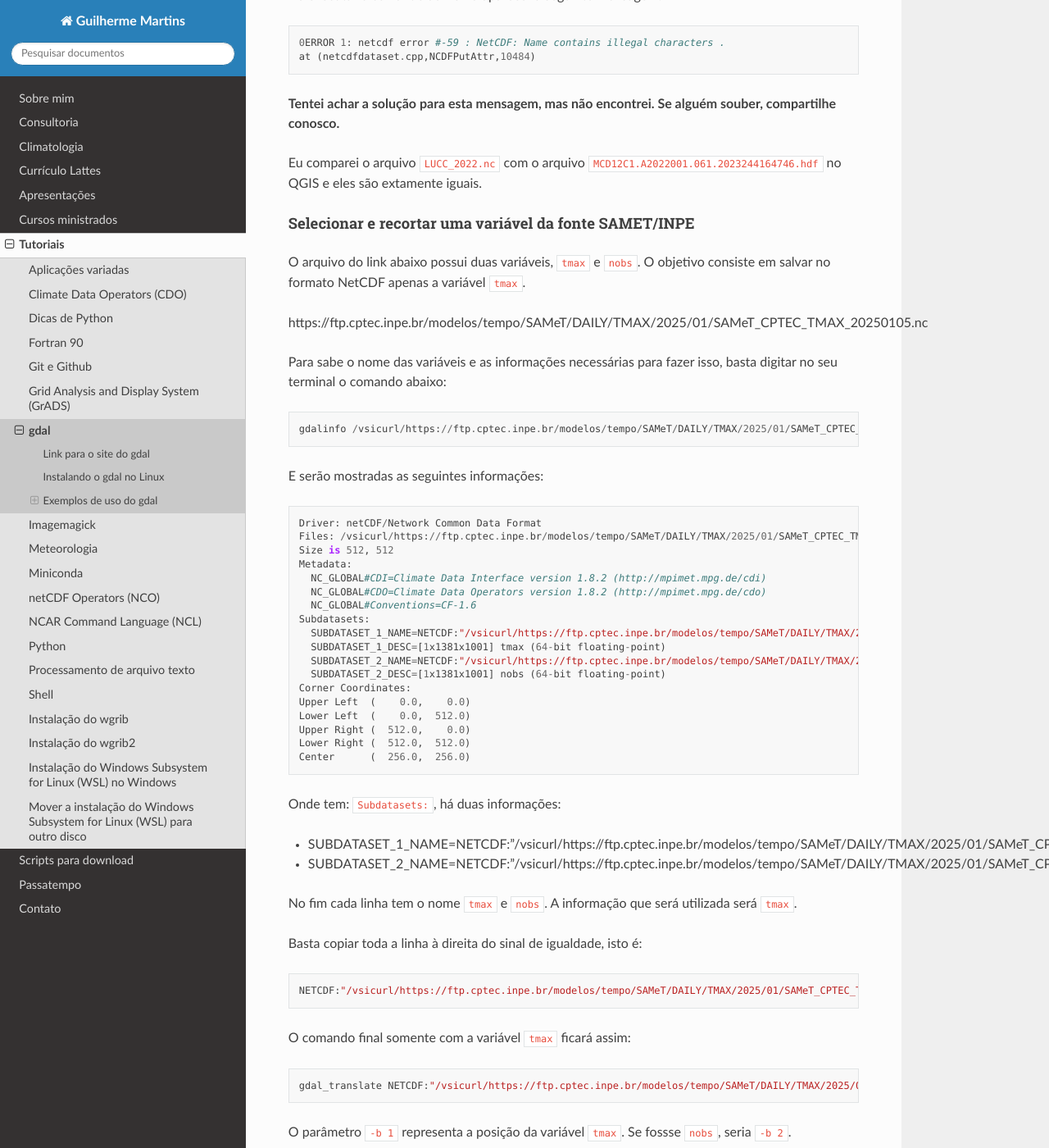
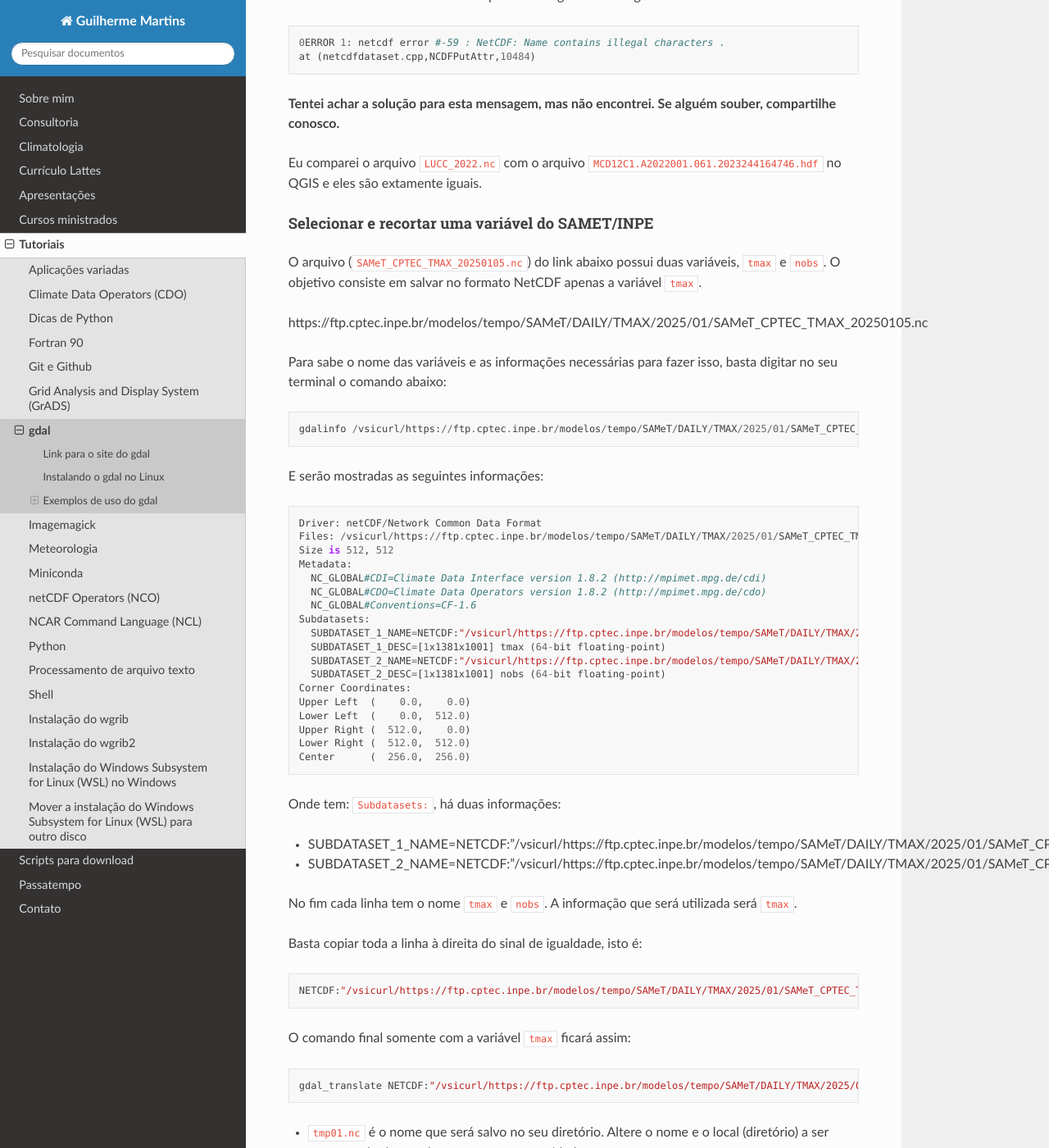
Before and after one commit to jgmsantos/homepage, a Sphinx documentation site: the page built from docs/pages/tutoriais/gdal.md, in a window 1280 px wide and 1400 px high, scrolled down 12296 px. Shown: the whole window at 82% size. Built offline with Sphinx 7.4.7 and the Read the Docs theme 3.1.0, drawn with Linux system fonts in a browser that asks for light colours; pages that are not in the unit, such as notebooks, are missing from menus; some of the changed text lies outside the part shown.

Commit message:
Atualizacao

````diff
--- a/docs/pages/tutoriais/gdal.md
+++ b/docs/pages/tutoriais/gdal.md
@@ -390,9 +390,9 @@ at (netcdfdataset.cpp,NCDFPutAttr,10484)
 
 Eu comparei o arquivo ```LUCC_2022.nc``` com o arquivo ```MCD12C1.A2022001.061.2023244164746.hdf``` no QGIS e eles são extamente iguais.
 
-##### Selecionar e recortar uma variável da fonte SAMET/INPE
+##### Selecionar e recortar uma variável do SAMET/INPE
 
-O arquivo do link abaixo possui duas variáveis, ``tmax`` e ``nobs``. O objetivo consiste em salvar no formato NetCDF apenas a variável ``tmax``.
+O arquivo (``SAMeT_CPTEC_TMAX_20250105.nc``) do link abaixo possui duas variáveis, ``tmax`` e ``nobs``. O objetivo consiste em salvar no formato NetCDF apenas a variável ``tmax``.
 
 https://ftp.cptec.inpe.br/modelos/tempo/SAMeT/DAILY/TMAX/2025/01/SAMeT_CPTEC_TMAX_20250105.nc
 
@@ -444,6 +444,8 @@ O comando final somente com a variável ``tmax`` ficará assim:
 gdal_translate NETCDF:"/vsicurl/https://ftp.cptec.inpe.br/modelos/tempo/SAMeT/DAILY/TMAX/2025/01/SAMeT_CPTEC_TMAX_20250105.nc":tmax -b 1 -of netCDF tmp01.nc
 ```
 
+* ``tmp01.nc`` é o nome que será salvo no seu diretório. Altere o nome e o local (diretório) a ser armazenado de acordo com as suas necessidades.
+
 O parâmetro ``-b 1`` representa a posição da variável ``tmax``. Se fossse ``nobs``, seria ``-b 2``.
 
 Outra situação, seria realizar um recorte em uma área de interesse, uma vez que este arquivo engloba toda a América do Sul. Para isso, basta usar o parâmetro abaixo:
````
